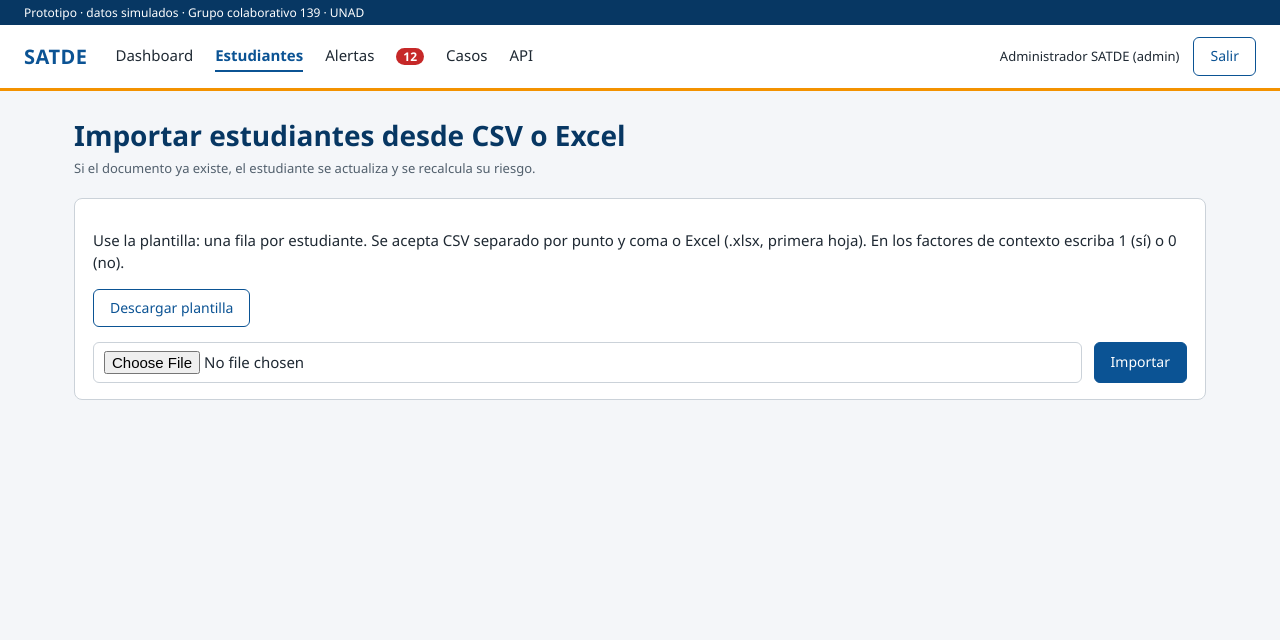
After one commit to Work-Admin/satde, a FastAPI app: page /estudiantes/importar/ in a window 1280 px wide. The commit adds this page. Shown: the top 640 px of the page. Run offline with FastAPI, Linux system fonts and the light colour scheme; the visitor is signed in with stand-in values (Sample User, id 1); data comes from the database, SQL or seed files in the repository.

Commit message:
Paso 9: importación masiva desde CSV y Excel con Pandas, endpoint /api/upload y prueba

```diff
--- a/app/Templates/estudiantes.html
+++ b/app/Templates/estudiantes.html
@@ -4,6 +4,7 @@
 <h1>Estudiantes</h1>
 {% if usuario.rol != 'docente' %}
 <p><a class="boton principal" href="/estudiantes/nuevo/">Nuevo Estudiante</a></p>
+<a class="boton" href="/estudiantes/importar/">Importar CSV / Excel</a>
 {% endif %}
 
 <div class="tabla-envoltura">
--- /dev/null
+++ b/app/Templates/importar.html
@@ -0,0 +1,35 @@
+{% set titulo = "Importar" %}
+{% include "header.html" %}
+
+<h1>Importar estudiantes desde CSV o Excel</h1>
+<p class="sub">Si el documento ya existe, el estudiante se actualiza y se recalcula su riesgo.</p>
+
+{% if error %}<div class="aviso error" role="alert">{{ error }}</div>{% endif %}
+
+<section class="caja pila">
+  <p>Use la plantilla: una fila por estudiante. Se acepta CSV separado por punto y coma o Excel (.xlsx, primera hoja).
+     En los factores de contexto escriba 1 (sí) o 0 (no).</p>
+  <p><a class="boton" href="/estudiantes/plantilla.csv">Descargar plantilla</a></p>
+  <form method="post" enctype="multipart/form-data" class="filtros" style="grid-template-columns: 1fr auto; margin: 0">
+    <input type="file" name="archivo" accept=".csv,.xlsx" required aria-label="Archivo CSV o Excel">
+    <button class="principal" type="submit">Importar</button>
+  </form>
+</section>
+
+{% if resultado %}
+<section class="caja">
+  <h2>Resultado</h2>
+  <p>Creados: {{ resultado.creados }} · Actualizados: {{ resultado.actualizados }} · Con errores: {{ resultado.errores | length }}</p>
+  {% if resultado.errores %}
+  <table>
+    <thead><tr><th class="num">Fila</th><th>Motivo</th></tr></thead>
+    <tbody>
+      {% for e in resultado.errores %}<tr><td class="num">{{ e.fila }}</td><td>{{ e.motivo }}</td></tr>{% endfor %}
+    </tbody>
+  </table>
+  <p class="nota-pie">Corrija esas filas en el archivo y vuelva a importarlo; las filas correctas ya quedaron guardadas.</p>
+  {% endif %}
+</section>
+{% endif %}
+
+{% include "footer.html" %}
--- a/app/api.py
+++ b/app/api.py
@@ -3,7 +3,7 @@ import sqlite3
 from datetime import date
 from typing import Literal
 
-from fastapi import APIRouter, Depends, HTTPException
+from fastapi import APIRouter, Depends, File, HTTPException, UploadFile
 from pydantic import BaseModel, Field
 
 from . import riesgo, servicios
@@ -162,3 +162,19 @@ def resumen(u=Depends(usuario_actual), con: sqlite3.Connection = Depends(get_db)
         "alertas_nuevas": con.execute("SELECT COUNT(*) FROM alertas WHERE estado = 'Nueva'").fetchone()[0],
         "casos_abiertos": con.execute("SELECT COUNT(*) FROM casos WHERE estado = 'Abierto'").fetchone()[0],
     }
+
+class ResultadoImportacion(BaseModel):
+    creados: int
+    actualizados: int
+    errores: list[dict]
+
+
+@router.post("/upload", response_model=ResultadoImportacion, summary="Importar estudiantes desde CSV o Excel")
+async def upload(archivo: UploadFile = File(...), u=Depends(puede_editar), con: sqlite3.Connection = Depends(get_db)):
+    try:
+        res = servicios.importar(con, archivo.filename or "", await archivo.read())
+    except ValueError as e:
+        raise HTTPException(422, str(e))
+    auditar(con, u["usuario"], "Importó estudiantes (API)", archivo.filename or "")
+    con.commit()
+    return res
--- a/app/main.py
+++ b/app/main.py
@@ -6,8 +6,8 @@ import os
 from contextlib import asynccontextmanager
 from datetime import date
 
-from fastapi import Depends, FastAPI, Form, Request
-from fastapi.responses import HTMLResponse, JSONResponse, RedirectResponse
+from fastapi import Depends, FastAPI, File, Form, Request, UploadFile
+from fastapi.responses import HTMLResponse, JSONResponse, PlainTextResponse, RedirectResponse
 from fastapi.staticfiles import StaticFiles
 from fastapi.templating import Jinja2Templates
 from starlette.middleware.sessions import SessionMiddleware
@@ -167,6 +167,29 @@ def estudiantes(request: Request, U=Depends(usuario_actual), con = Depends(get_d
 def _form_ctx(con) -> dict:
     grupos = [r["nombre"] for r in con.execute("SELECT nombre FROM grupos ORDER BY grado")]
     return {"grupos": grupos, "factores": riesgo.FACTORES_CONTEXTO, "estados": servicios.ESTADOS}
+
+@app.get("/estudiantes/importar/", response_class=HTMLResponse, include_in_schema=False)
+def importar_form(request: Request, u=Depends(puede_editar), con=Depends(get_db)):
+    return render(request, "importar.html", u, con=con)
+
+
+@app.post("/estudiantes/importar/", response_class=HTMLResponse, include_in_schema=False)
+async def importar_estudiantes(request: Request, archivo: UploadFile = File(...),
+                               u=Depends(puede_editar), con=Depends(get_db)):
+    try:
+        resultado = servicios.importar(con, archivo.filename or "", await archivo.read())
+    except ValueError as e:
+        return render(request, "importar.html", u, con=con, error=str(e))
+    auditar(con, u["usuario"], "Importó estudiantes",
+            f"{archivo.filename}: {resultado['creados']} creados, {resultado['actualizados']} actualizados")
+    con.commit()
+    return render(request, "importar.html", u, con=con, resultado=resultado)
+
+
+@app.get("/estudiantes/plantilla.csv", include_in_schema=False)
+def plantilla(u=Depends(usuario_actual)):
+    return PlainTextResponse("\ufeff" + servicios.plantilla_csv(), media_type="text/csv",
+                             headers={"Content-Disposition": "attachment; filename=plantilla_estudiantes.csv"})
 
 @app.get("/estudiantes/nuevo/", response_class=HTMLResponse, include_in_schema=False)
 def nuevo_form(request: Request, u=Depends(puede_editar), con=Depends(get_db)):
--- a/app/servicios.py
+++ b/app/servicios.py
@@ -1,5 +1,7 @@
 """Lógica de negocio: recálculo del riesgo, alertas y validación de estudiantes."""
 import sqlite3
+import io
+import pandas as pd
 from datetime import date, datetime
 
 from . import riesgo
@@ -37,7 +39,7 @@ def parse_fecha(valor) -> str:
     if isinstance(valor, (datetime, date)):
         return (valor.date() if isinstance(valor, datetime) else valor).isoformat()
     txt = str(valor or "").strip()
-    for fmt in ("%Y-%m-%d", "%d/%m/%Y"):
+    for fmt in ("%Y-%m-%d", "%d/%m/%Y", "%Y-%m-%d %H:%M:%S"):
         try:
             return datetime.strptime(txt, fmt).date().isoformat()
         except ValueError:
@@ -111,3 +113,55 @@ def guardar(con: sqlite3.Connection, limpio: dict, estudiante_id: int | None = N
         estudiante_id, creado = cur.lastrowid, True
     recalcular(con, estudiante_id)
     return estudiante_id, creado
+
+
+COLUMNAS_PLANTILLA = [
+    "documento", "nombres", "apellidos", "fecha_nacimiento", "grupo", "estado",
+    "acudiente_nombre", "acudiente_telefono", "porcentaje_inasistencia", "areas_perdidas",
+    *CAMPOS_BOOL,
+]
+OBLIGATORIAS = ["documento", "nombres", "apellidos", "fecha_nacimiento", "grupo"]
+
+
+def leer_archivo(nombre: str, contenido: bytes) -> list[dict]:
+    nombre = nombre.lower()
+    if nombre.endswith(".xlsx"):
+        df = pd.read_excel(io.BytesIO(contenido), dtype=str)
+    elif nombre.endswith(".csv"):
+        texto = contenido.decode("utf-8-sig", errors="replace")
+        df = pd.read_csv(io.StringIO(texto), sep=None, engine="python", dtype=str)
+    else:
+        raise ValueError("Formato no admitido: suba un archivo .csv o .xlsx")
+    df.columns = [str(c).strip().lower() for c in df.columns]
+    df = df.dropna(how="all").fillna("")
+    return df.to_dict(orient="records")
+
+
+def importar(con: sqlite3.Connection, nombre: str, contenido: bytes) -> dict:
+    filas = leer_archivo(nombre, contenido)
+    if not filas:
+        raise ValueError("El archivo no tiene filas con datos")
+    faltan = [c for c in OBLIGATORIAS if c not in filas[0]]
+    if faltan:
+        raise ValueError("Faltan columnas en el archivo: " + ", ".join(faltan))
+    creados = actualizados = 0
+    errores: list[dict] = []
+    vistos: set[str] = set()
+    for n, fila in enumerate(filas, start=2):
+        try:
+            limpio = validar(con, fila)
+            if limpio["documento"] in vistos:
+                raise ValueError(f"Documento {limpio['documento']} repetido dentro del archivo")
+            vistos.add(limpio["documento"])
+            _, creado = guardar(con, limpio)
+            creados += creado
+            actualizados += not creado
+        except ValueError as e:
+            errores.append({"fila": n, "motivo": str(e)})
+    return {"creados": creados, "actualizados": actualizados, "errores": errores}
+
+
+def plantilla_csv() -> str:
+    ejemplo = ["1020304050", "Ana María", "Pérez Gómez", "2014-05-02", "6-A", "Activo",
+               "Luz Gómez", "3001234567", "12,5", "1", "0", "1", "0", "0", "0", "0", "0"]
+    return ";".join(COLUMNAS_PLANTILLA) + "\n" + ";".join(ejemplo) + "\n"
--- a/requirements.txt
+++ b/requirements.txt
@@ -6,3 +6,4 @@ itsdangerous>=2.1
 openpyxl>=3.1
 pytest>=8.0
 httpx>=0.27
+pandas>=2.2
```
Also changed, not shown: tests/test_satde.py (+10 -0 lines).
